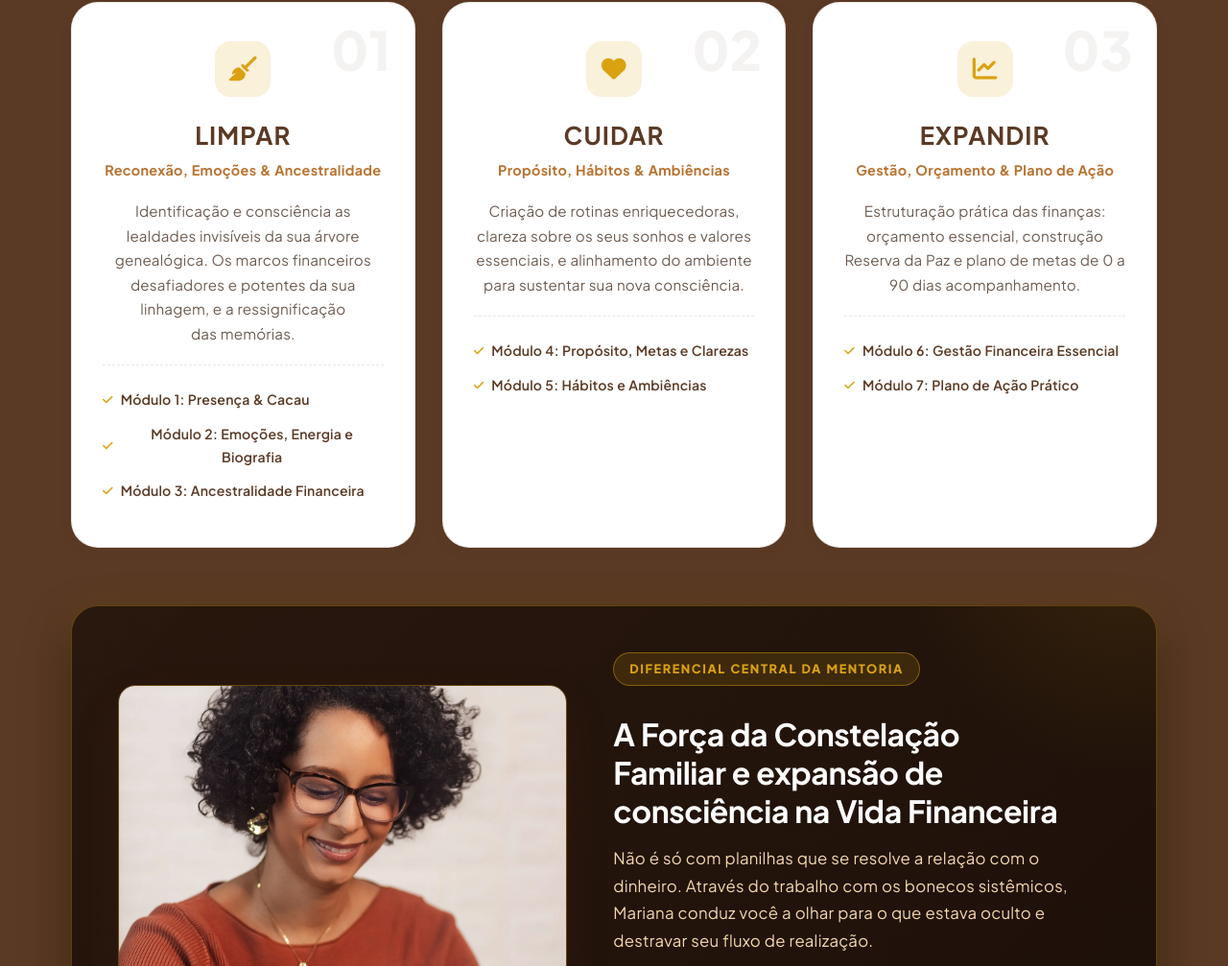
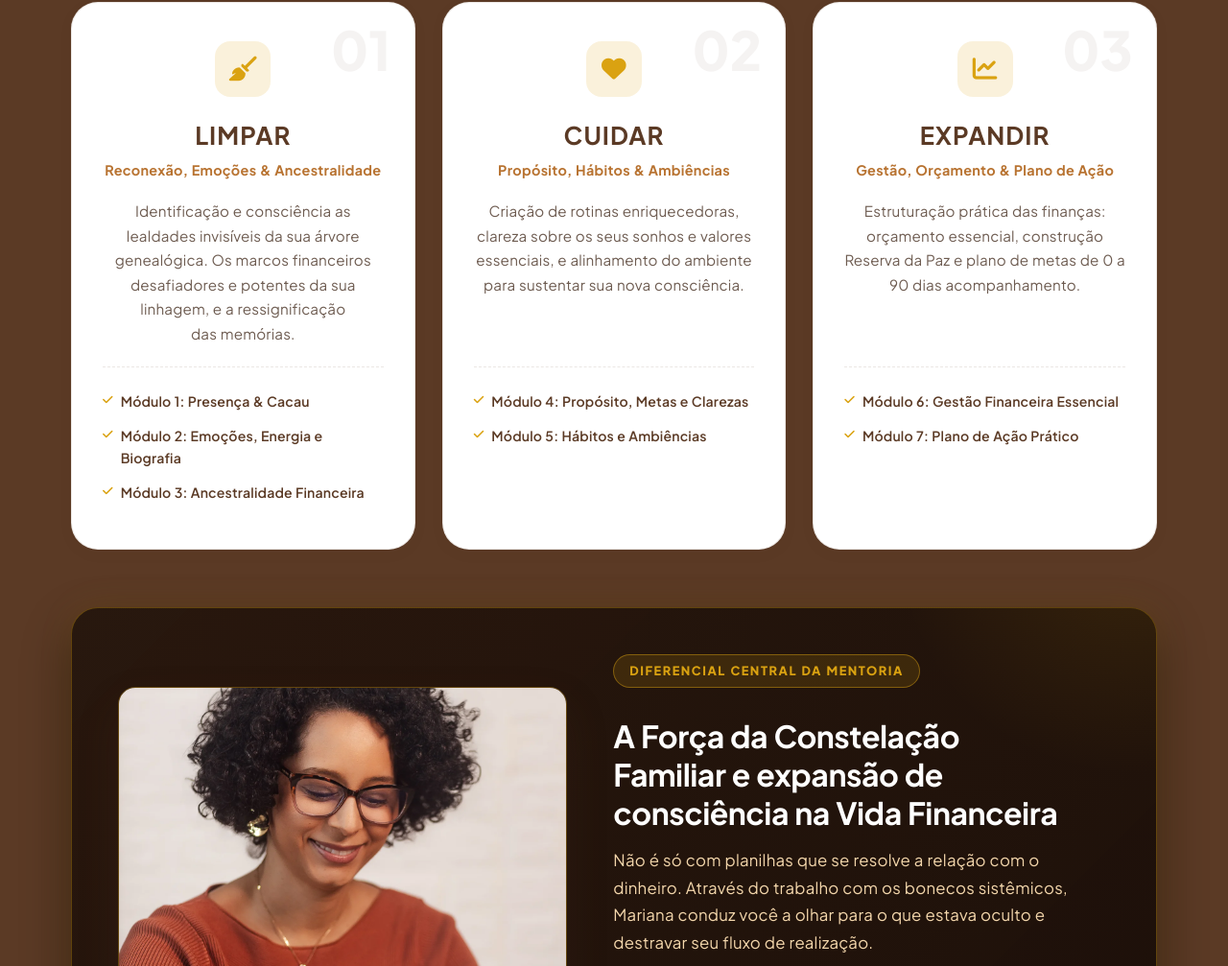
Before and after one commit to lucascaldardo/ocupe-sua-presenca-site, a plain HTML site: page index.html in a window 1280 px wide. Shown: the part 3052-4059 px from the top of the page at 96% size. Drawn offline with Linux system fonts and the light colour scheme.

Commit message:
refactor: cards dos modulos

```diff
--- a/css/style.css
+++ b/css/style.css
@@ -939,6 +939,7 @@ img {
   letter-spacing: 0.012em;
   word-spacing: 0.055em;
   text-wrap: pretty;
+  min-height: 155px;
 }
 
 .eixo-modules-list {
@@ -954,13 +955,15 @@ img {
   color: var(--color-primary-brown);
   padding: 6px 0;
   display: flex;
-  align-items: center;
+  align-items: flex-start;
+  text-align: left;
   gap: 8px;
 }
 
 .eixo-modules-list li i {
   color: var(--color-primary-yellow);
   font-size: 0.75rem;
+  margin-top: 4px;
 }
 
 /* ==========================================================
```
